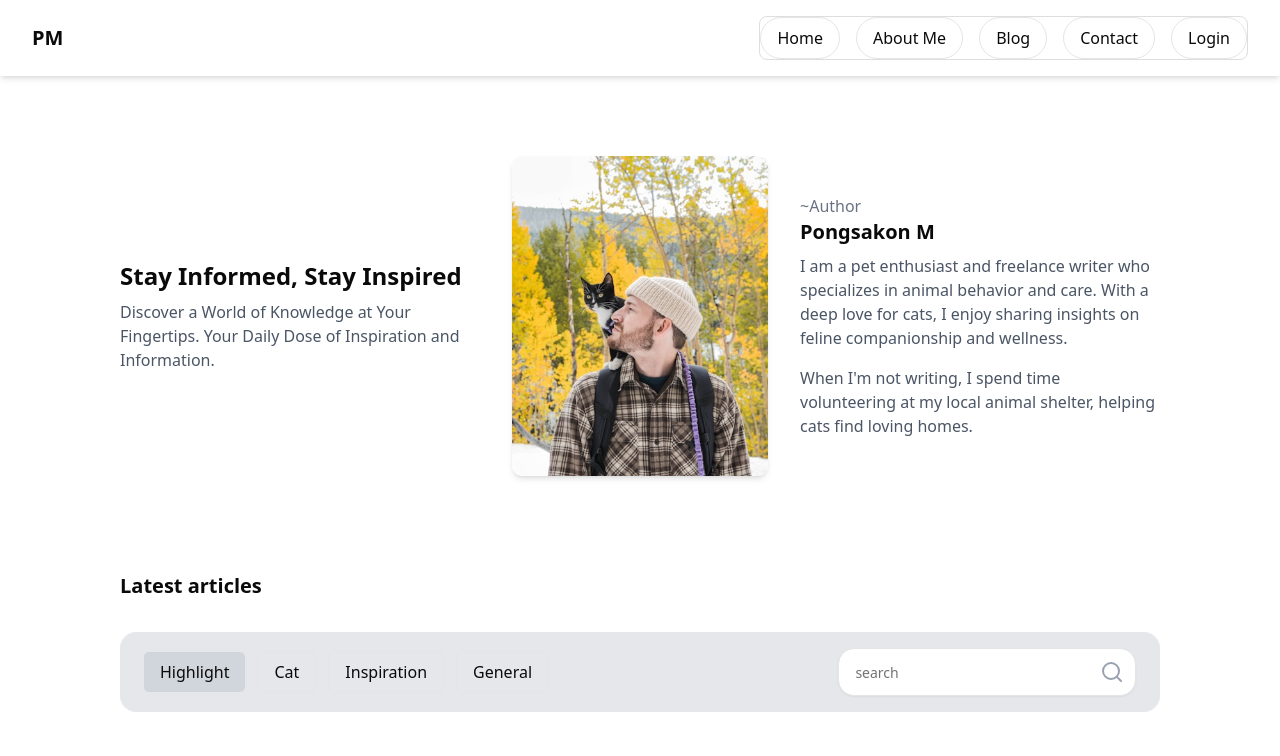
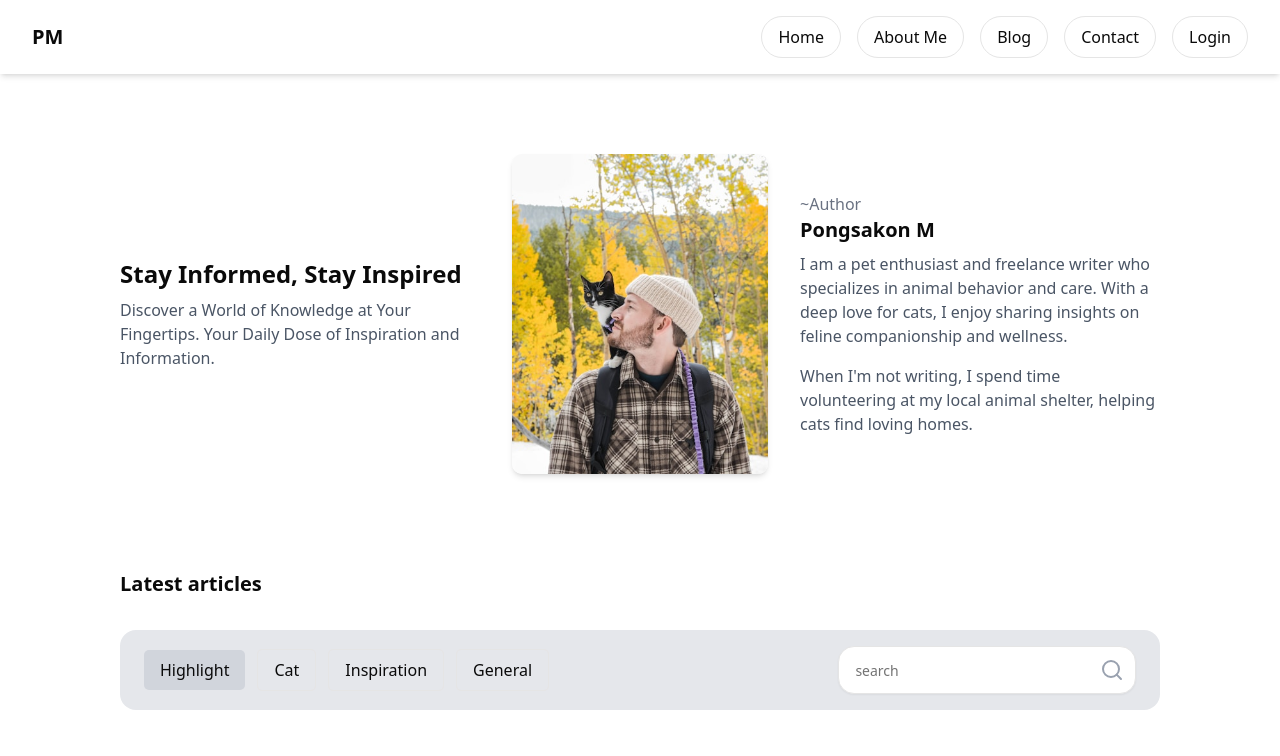
Before and after one commit to Charlee2543/charlee-blog-project, a React (Vite) app: page / in a window 1280 px wide. Shown: the top 756 px of the page. Built offline with nearby package versions, Linux system fonts and the light colour scheme.

Commit message:
style:remove border nav

```diff
--- a/src/component/Navbar.jsx
+++ b/src/component/Navbar.jsx
@@ -20,7 +20,7 @@ const NavBar = () => {
 					className={`${state ? ` max-md:inline` : "max-md:hidden"} relative`}
 				>
 					<div
-						className={`flex gap-4 || max-md:absolute max-md:flex-col right-[-30px] top-0 max-md:w-[150px]  max-md:bg-white rounded-[8px]  border-1 border-[#5c5c5c33] max-md:shadow-[5px_5px_5px_rgba(0,0,0,0.25)] `}
+						className={`flex gap-4 || max-md:absolute max-md:flex-col right-[-30px] top-0 max-md:w-[150px]  max-md:bg-white rounded-[8px]  max-md:border-1 max-md:border-[#5c5c5c33] max-md:shadow-[5px_5px_5px_rgba(0,0,0,0.25)] `}
 					>
 						<Button link="#" nameButton="Home" />
 						<Button link="#" nameButton="About Me" />
```
